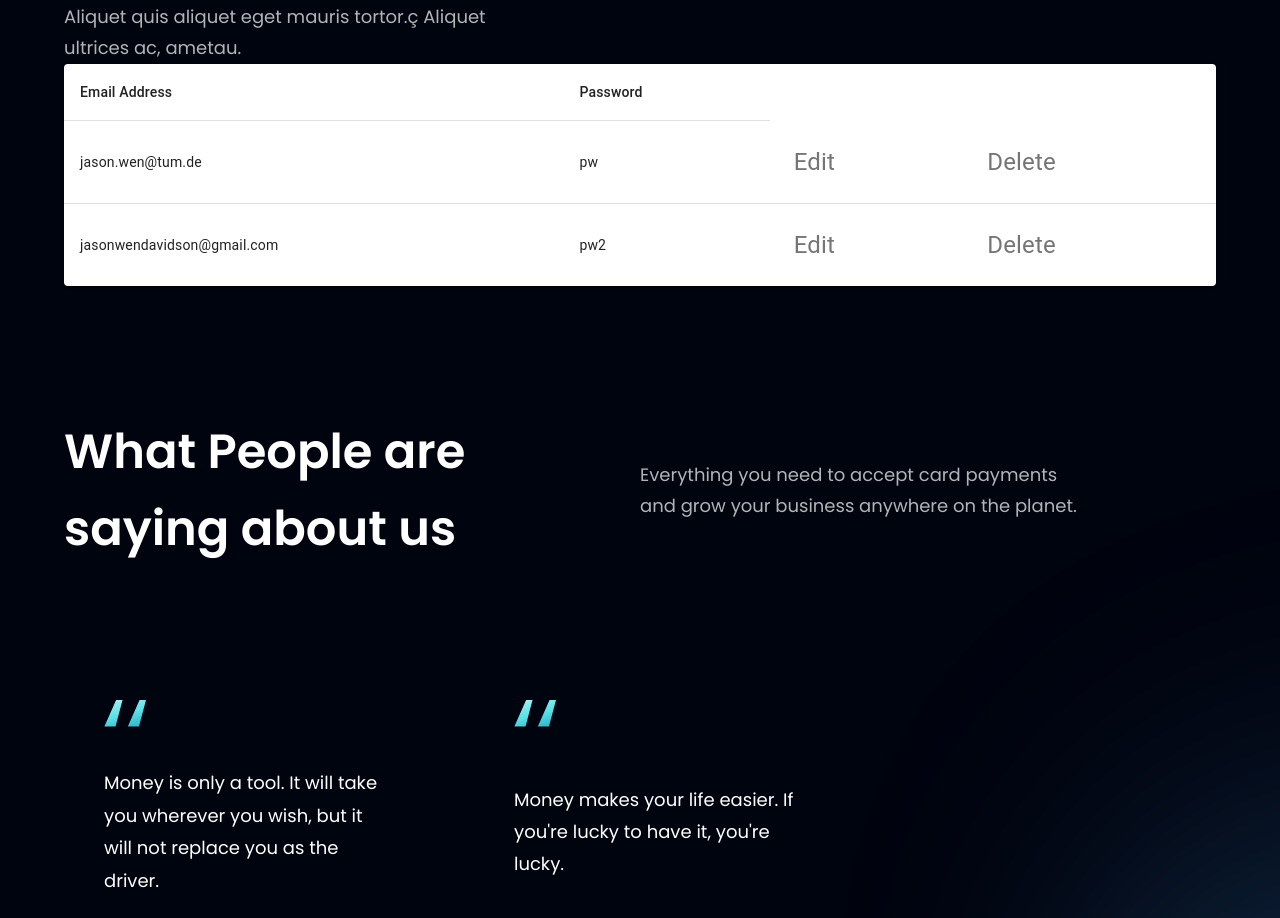
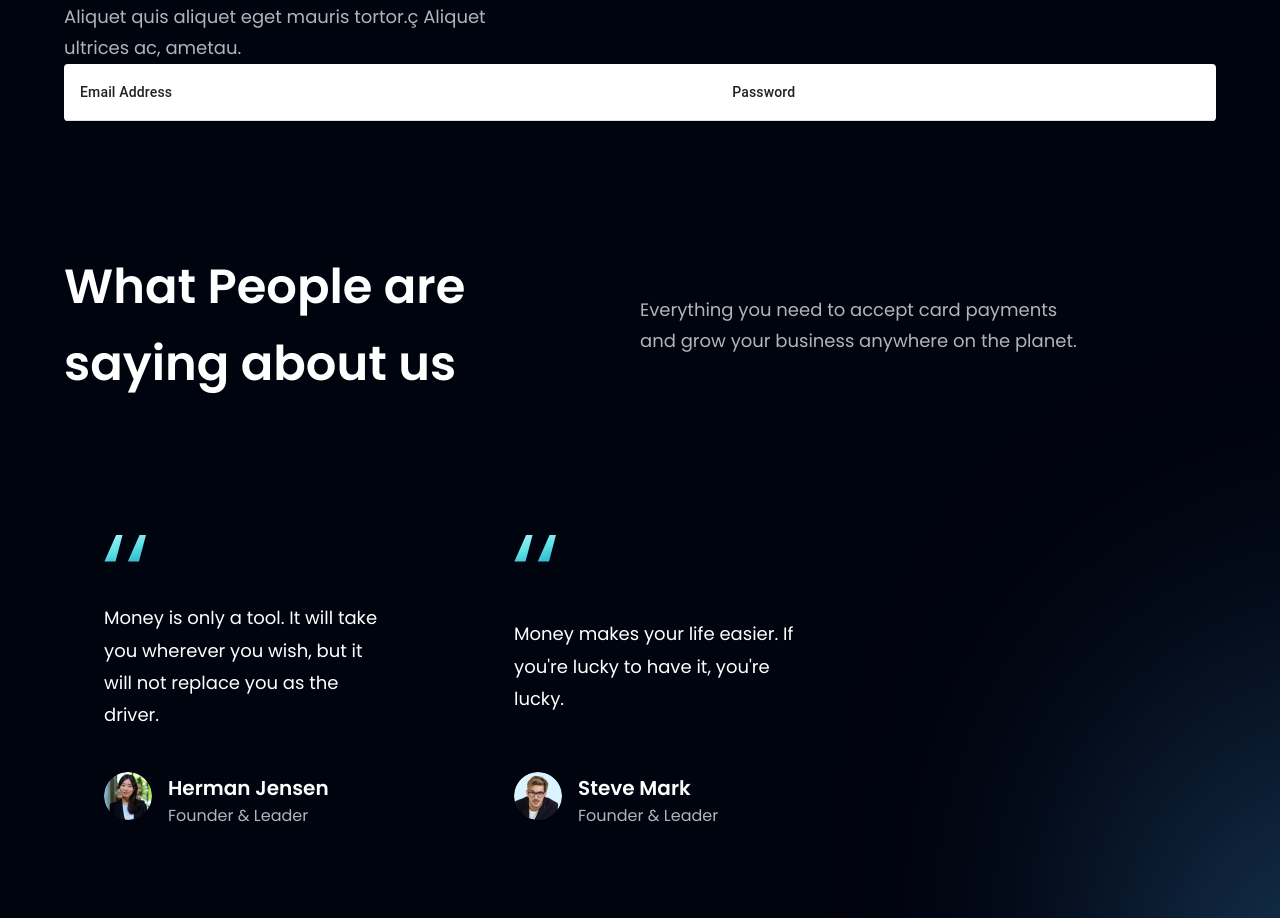
Before and after one commit to atmarc/passchain, a React (Vite) app in the folder frontend/: page / in a window 1280 px wide. Shown: the part 2368-3286 px from the top of the page. Built offline with nearby package versions, Linux system fonts and the light colour scheme.

Commit message:
connecting table and back

```diff
--- a/frontend/src/App.jsx
+++ b/frontend/src/App.jsx
@@ -9,10 +9,7 @@ function App() {
   }
 
   const [user, setUser] = useState({email: "", password: ""});
-
-  // const LoginFunction = details =>{
-  //   console.log(details);
-  // }
+  const [userData, setUserData] = useState([]);
 
   return (
     <div className="bg-primary w-full overflow-hidden">
@@ -32,8 +29,8 @@ function App() {
         <div className={`${styles.boxWidth}`}>
           <Stats />
           <Business />
-          <Login />
-          <CardDeal />
+          <Login setUserData={setUserData} />
+          <CardDeal userData={userData} />
           <Testimonials />
           <Clients />
           <CTA />
--- a/frontend/src/components/CardDeal.jsx
+++ b/frontend/src/components/CardDeal.jsx
@@ -12,7 +12,7 @@ const listItems = user_pw.map((item) =>
   </li>
 )
 
-const CardDeal = () => (
+const CardDeal = ({ userData }) => (
   <section className={layout.section}>
     <div className={layout.sectionInfo}>
       <h2 className={styles.heading2}>
@@ -25,7 +25,7 @@ const CardDeal = () => (
       </p>
       {/* <Button styles={`mt-10`} /> */}
 
-      <BasicTable />
+      <BasicTable userData={userData} />
 
     </div>
 
--- a/frontend/src/components/Login.jsx
+++ b/frontend/src/components/Login.jsx
@@ -4,7 +4,7 @@ import Button from "./Button";
 
 import React, { useState } from "react";
 
-function Login () {
+function Login ({ setUserData }) {
 
   const [details, setDetails] = useState({email: "", password: ""});
 
@@ -29,7 +29,10 @@ function Login () {
 
     // console.log(details);
 
-    fetchData().then(res => res.json()).then(res => console.log(res))
+    fetchData().then(res => res.json()).then(res => {
+      setUserData(res["data"])
+      console.log(res["data"])
+    } )
 
     // fetch('http://localhost:5000/getData', {
     //   method: 'POST',
--- a/frontend/src/components/Table.jsx
+++ b/frontend/src/components/Table.jsx
@@ -24,7 +24,7 @@ const rows = [
     ('Gingerbread', 356, 16.0, 49, 3.9),
 ];
 
-export default function BasicTable() {
+export default function BasicTable({userData}) {
     return (
         <TableContainer component={Paper}>
             <Table sx={{ minWidth: 650 }} aria-label="simple table">
@@ -35,13 +35,13 @@ export default function BasicTable() {
                     </TableRow>
                 </TableHead>
                 <TableBody>
-                    {user_pw.map((item) => (
+                    {userData.map((item, index) => (
                         <TableRow
-                            key={item["email"]}
+                            key={index}
                             sx={{ '&:last-child td, &:last-child th': { border: 0 } }}
                         >
                             <TableCell component="th" scope="row">
-                                {item["email"]}
+                                {item["login"]}
                             </TableCell>
                             <TableCell align="left">{item["password"]}</TableCell>
                             <TableCell align="left"><IconButton>Edit</IconButton></TableCell>
```
Also changed, not shown: 1 other file (tests, documents, lock files or other folders).
